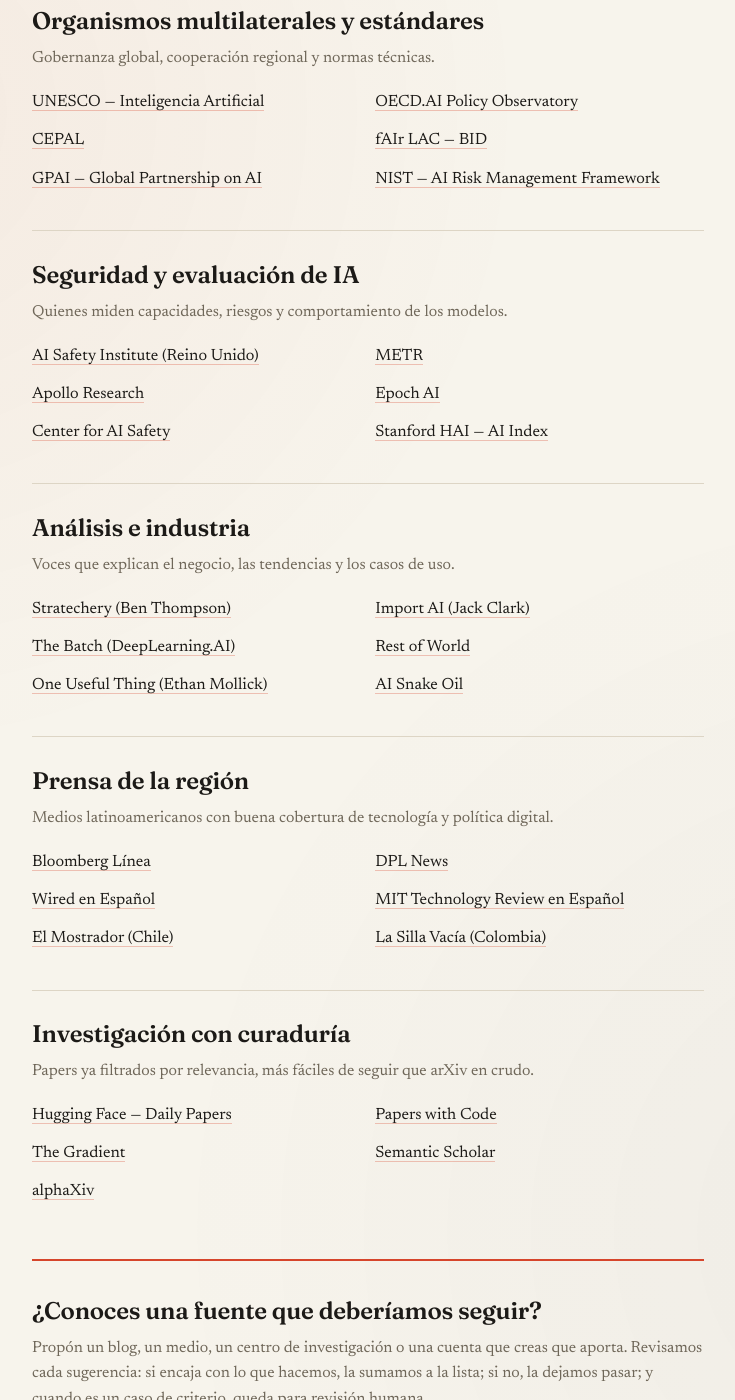
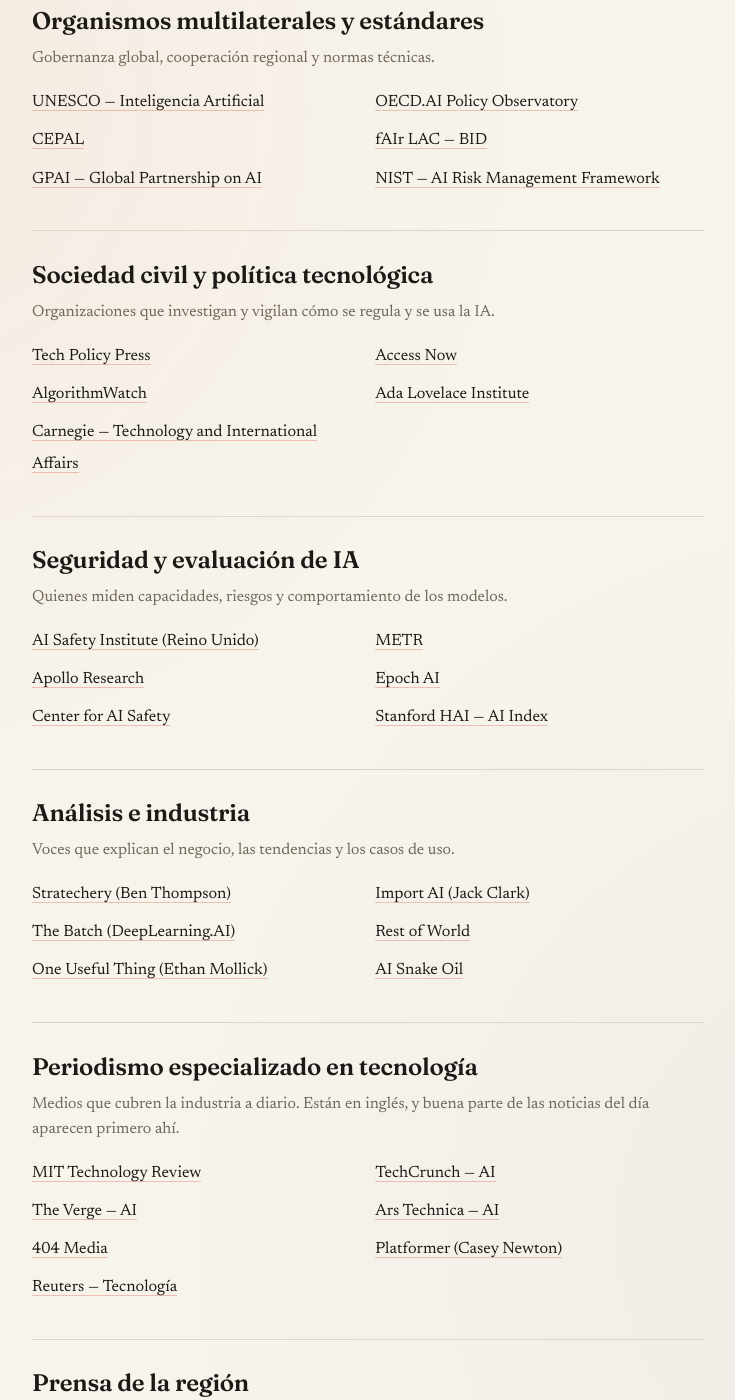
Before and after one commit to jaguridi/doble-click-blog, a Jekyll site: the page built from fuentes.html, in a window 1280 px wide and 1400 px high, scrolled down 1409 px. Shown: the whole window, without its empty margins (272-1007 px from the left). Built offline with Jekyll 4.4.1, drawn with Linux system fonts in a browser that asks for light colours.

Commit message:
fuentes: agrega periodismo especializado y sociedad civil
La pagina /fuentes/ mostraba prensa solo en espanol, lo que daba a entender
que no leemos periodismo en ingles. Si lo hacemos: buena parte de las
noticias del dia aparece primero ahi. Agrega dos categorias que faltaban en
la vitrina publica.

Co-Authored-By: Claude Opus 5 <noreply@anthropic.com>

```diff
--- a/_data/fuentes.yml
+++ b/_data/fuentes.yml
@@ -58,6 +58,15 @@ categorias:
       - { nombre: "GPAI — Global Partnership on AI", url: "https://gpai.ai/" }
       - { nombre: "NIST — AI Risk Management Framework", url: "https://www.nist.gov/itl/ai-risk-management-framework" }
 
+  - nombre: "Sociedad civil y política tecnológica"
+    descripcion: "Organizaciones que investigan y vigilan cómo se regula y se usa la IA."
+    fuentes:
+      - { nombre: "Tech Policy Press", url: "https://www.techpolicy.press/" }
+      - { nombre: "Access Now", url: "https://www.accessnow.org/" }
+      - { nombre: "AlgorithmWatch", url: "https://algorithmwatch.org/en/" }
+      - { nombre: "Ada Lovelace Institute", url: "https://www.adalovelaceinstitute.org/" }
+      - { nombre: "Carnegie — Technology and International Affairs", url: "https://carnegieendowment.org/programs/technology" }
+
   - nombre: "Seguridad y evaluación de IA"
     descripcion: "Quienes miden capacidades, riesgos y comportamiento de los modelos."
     fuentes:
@@ -78,6 +87,19 @@ categorias:
       - { nombre: "One Useful Thing (Ethan Mollick)", url: "https://www.oneusefulthing.org/" }
       - { nombre: "AI Snake Oil", url: "https://www.aisnakeoil.com/" }
 
+  - nombre: "Periodismo especializado en tecnología"
+    descripcion: >-
+      Medios que cubren la industria a diario. Están en inglés, y buena parte de las noticias del
+      día aparecen primero ahí.
+    fuentes:
+      - { nombre: "MIT Technology Review", url: "https://www.technologyreview.com/topic/artificial-intelligence/" }
+      - { nombre: "TechCrunch — AI", url: "https://techcrunch.com/category/artificial-intelligence/" }
+      - { nombre: "The Verge — AI", url: "https://www.theverge.com/ai-artificial-intelligence" }
+      - { nombre: "Ars Technica — AI", url: "https://arstechnica.com/ai/" }
+      - { nombre: "404 Media", url: "https://www.404media.co/" }
+      - { nombre: "Platformer (Casey Newton)", url: "https://www.platformer.news/" }
+      - { nombre: "Reuters — Tecnología", url: "https://www.reuters.com/technology/artificial-intelligence/" }
+
   - nombre: "Prensa de la región"
     descripcion: "Medios latinoamericanos con buena cobertura de tecnología y política digital."
     fuentes:
```
